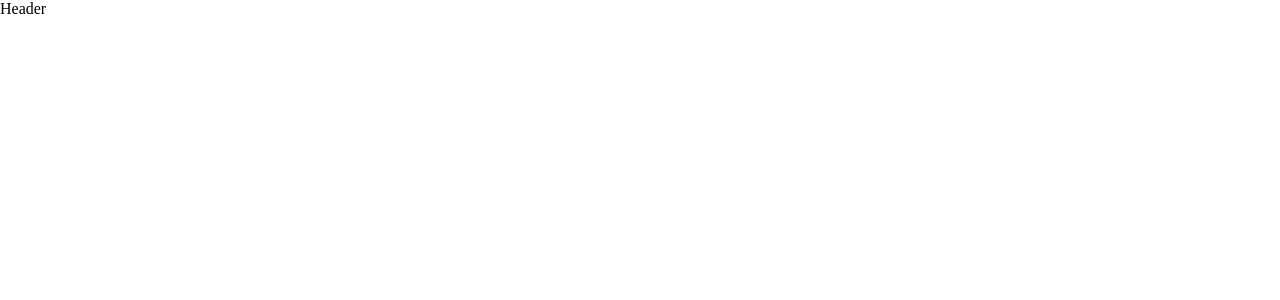
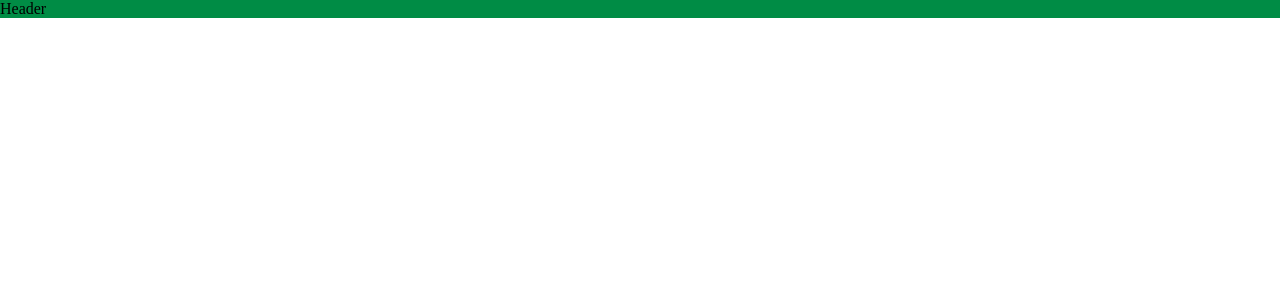
Before and after one commit to BMinority/REACT-Emporio-Pizzas, a React (Vite) app in the folder emporio-das-pizzas/: page / in a window 1280 px wide. Shown: the top 300 px of the page. Built offline with nearby package versions, Linux system fonts and the light colour scheme.

Commit message:
teste de css no header

```diff
--- a/emporio-das-pizzas/src/components/Header.jsx
+++ b/emporio-das-pizzas/src/components/Header.jsx
@@ -1,6 +1,8 @@
+import '../css/Header.css'
+
 function Header() {
     return (
-        <div>Header</div>
+        <div className="header">Header</div>
     )
 }
 
--- a/emporio-das-pizzas/src/css/Header.css
+++ b/emporio-das-pizzas/src/css/Header.css
@@ -0,0 +1,5 @@
+@import url('../App.css');
+
+.header {
+    background-color: var(--cor-fundo-header);
+}
```
